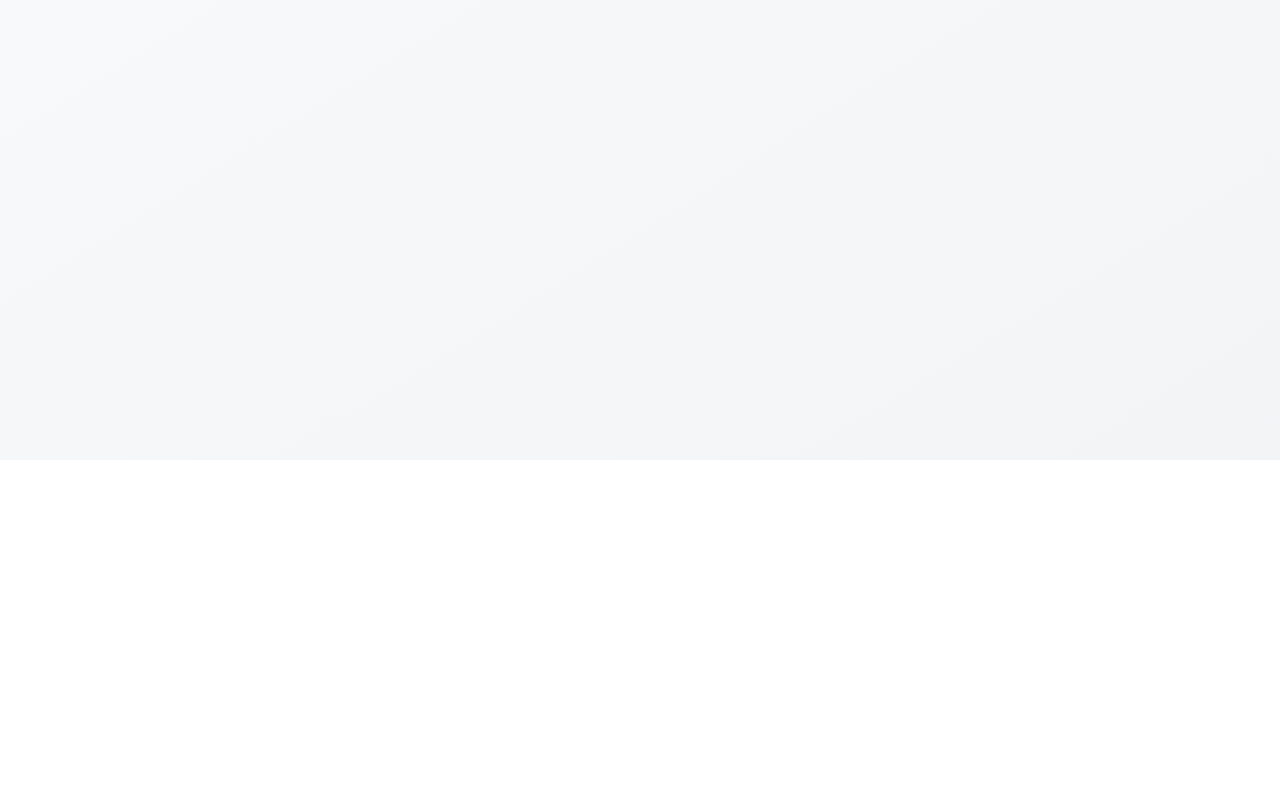
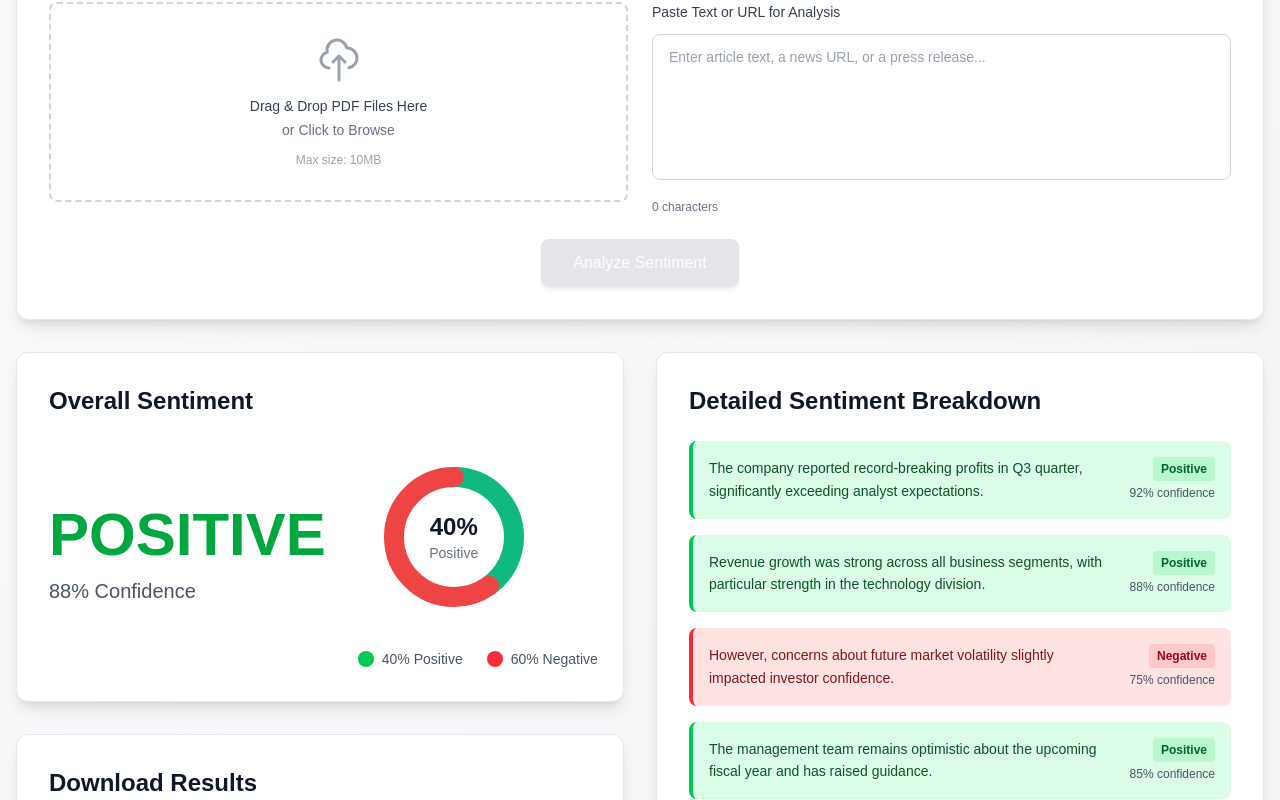
Before and after one commit to aachen-investment-club/sentiment-analysis, a Next.js app in the folder frontend/: page / in a window 1280 px wide. Shown: the part 340-1140 px from the top of the page. Before the commit the page ends 800 px from the top, so only its background shows below. Built offline with nearby package versions, Linux system fonts and the light colour scheme.

Commit message:
integrate implemented components into main page

```diff
--- a/frontend/app/page.tsx
+++ b/frontend/app/page.tsx
@@ -1,3 +1,8 @@
+import DataInput from './components/DataInput';
+import OverallSentiment from './components/OverallSentiment';
+import DetailedSentimentBreakdown from './components/DetailedSentimentBreakdown';
+import DownloadButtons from './components/DownloadButtons';
+
 export default function Home() {
   return (
     <div className="min-h-screen bg-gradient-to-br from-gray-50 to-gray-100">
@@ -16,8 +21,20 @@ export default function Home() {
       </header>
 
       {/* Main Content Area */}
-      <main className="container mx-auto px-4 py-16">
-        {/* Main content will go here */}
+      <main className="container mx-auto px-4 py-16 max-w-7xl space-y-8">
+        <DataInput />
+
+        {/* Sentiment Results Section */}
+        <div className="grid grid-cols-1 lg:grid-cols-2 gap-8">
+          {/* Left Column: Overall Sentiment + Download Buttons */}
+          <div className="flex flex-col gap-8">
+            <OverallSentiment />
+            <DownloadButtons />
+          </div>
+
+          {/* Right Column: Detailed Sentiment Breakdown */}
+          <DetailedSentimentBreakdown />
+        </div>
       </main>
     </div>
   );
```
